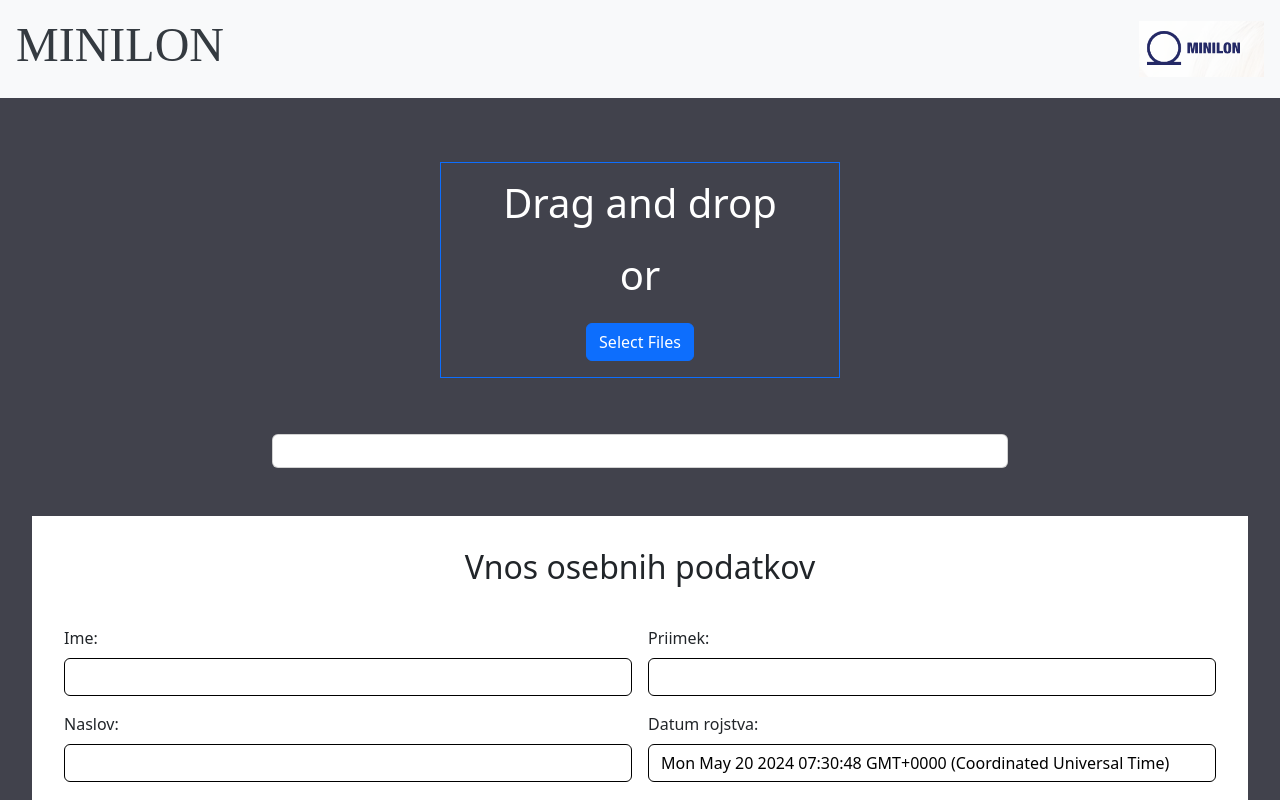
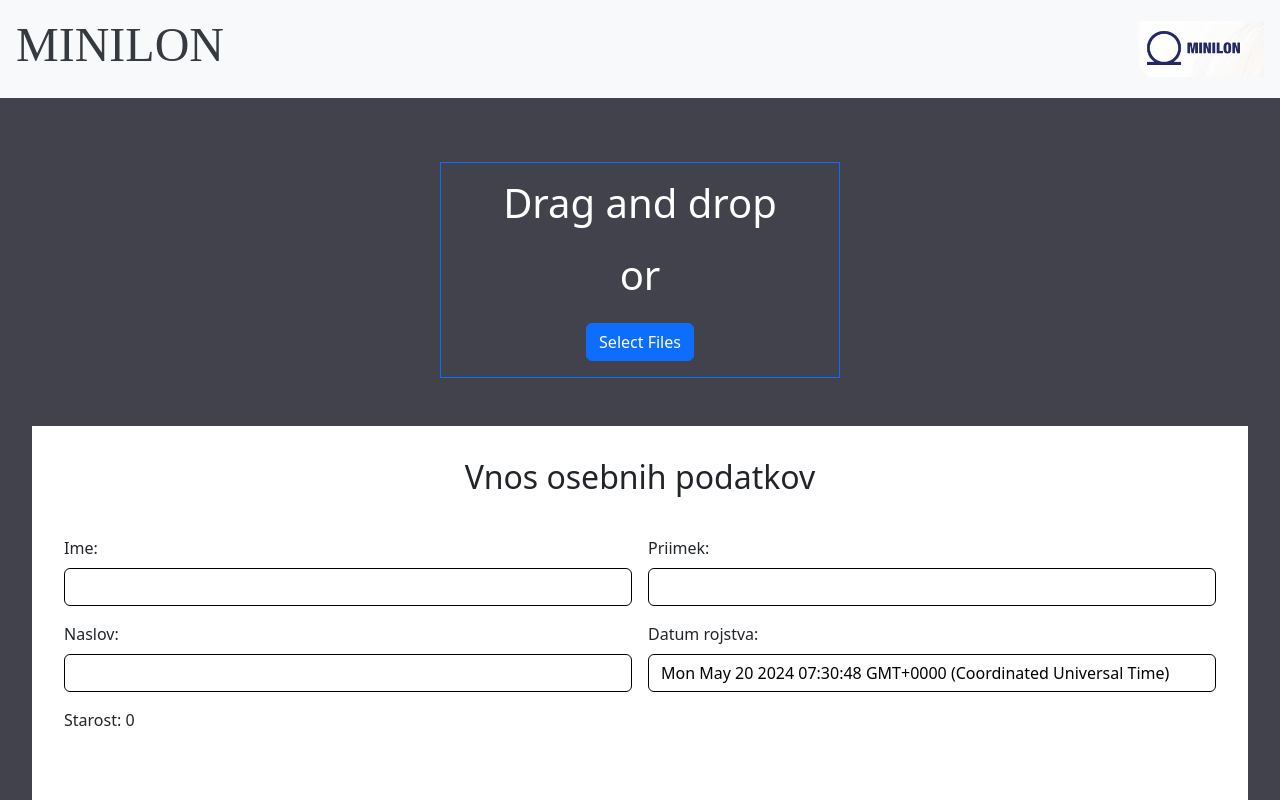
Before and after one commit to Valeri1234car/PRII, a React (Vite) app in the folder stran/praktikum-2-app/: page / in a window 1280 px wide. Shown: the top 800 px of the page. Built offline with nearby package versions, Linux system fonts and the light colour scheme.

Commit message:
neki neki

```diff
--- a/stran/praktikum-2-app/src/App.tsx
+++ b/stran/praktikum-2-app/src/App.tsx
@@ -144,7 +144,7 @@ function App() {
                 <div className='oknoDrag'>
                     <VnosnoPolje />
                 </div>
-                <div className='pdfBesedilo'><PdfBesedilo /></div>
+                {/* <div className='pdfBesedilo'><PdfBesedilo /></div> */}
                 <div className="main">
                     {stran === "Domov" && <VsaVnosna />}
                     {stran === "Izpisi" && (<><IzpisVnesenihPodatkov /><button className="btn btn-primary" onClick={() => setStran("Domov")}>Nazaj</button>
--- a/stran/praktikum-2-app/src/components/Inputs/PdfBesedilo.tsx
+++ b/stran/praktikum-2-app/src/components/Inputs/PdfBesedilo.tsx
@@ -11,7 +11,7 @@ const PdfBesedilo = () => {
                     <div className="card">
                         <div className="card-body">
                             <pre className="card-text text-center" style={{ fontSize: '1.2rem', fontFamily: 'Arial' }}>
-                                {/* {pdfText} */}
+                                {pdfText}
                             </pre>
                         </div>
                     </div>
```
